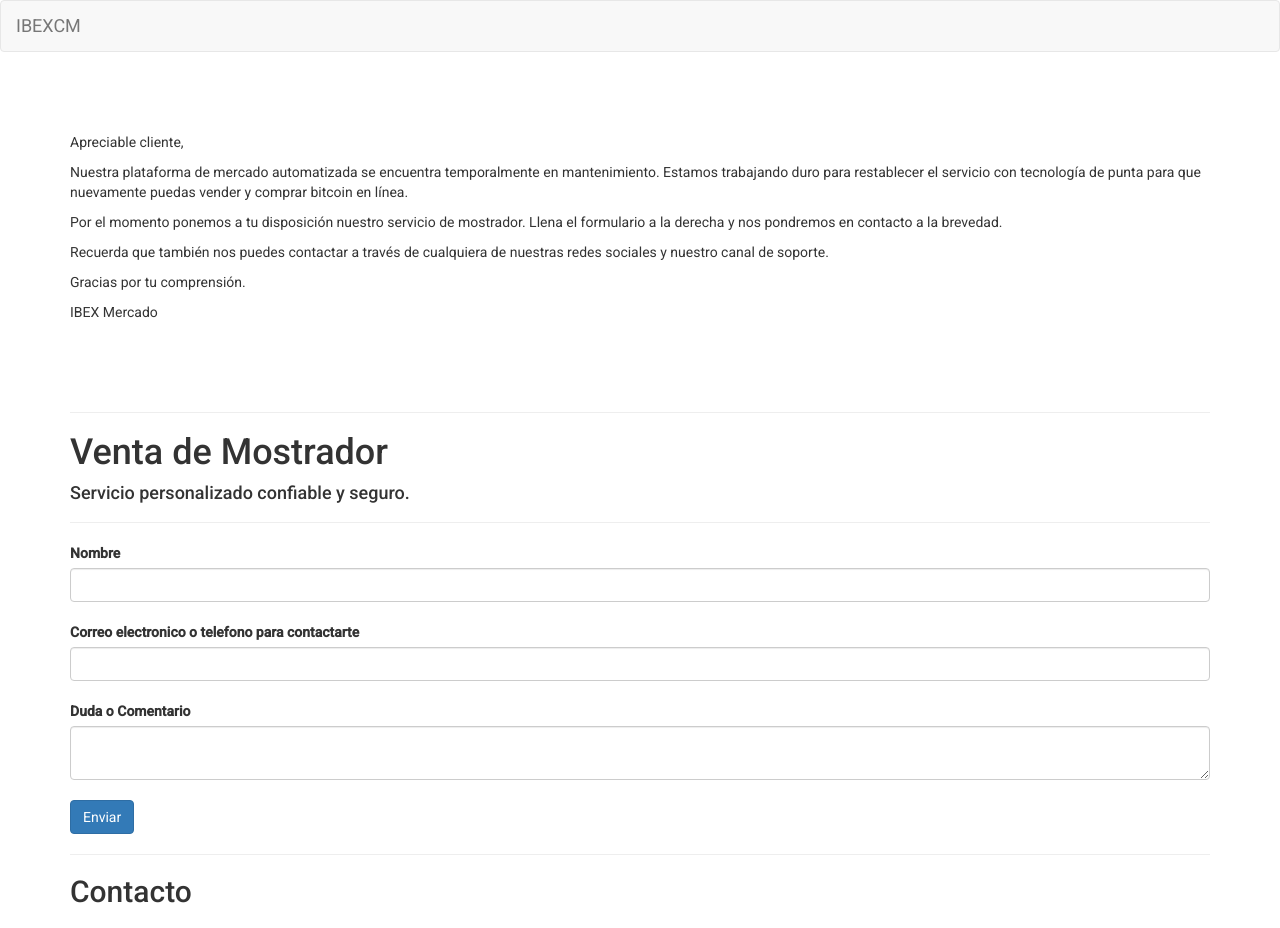
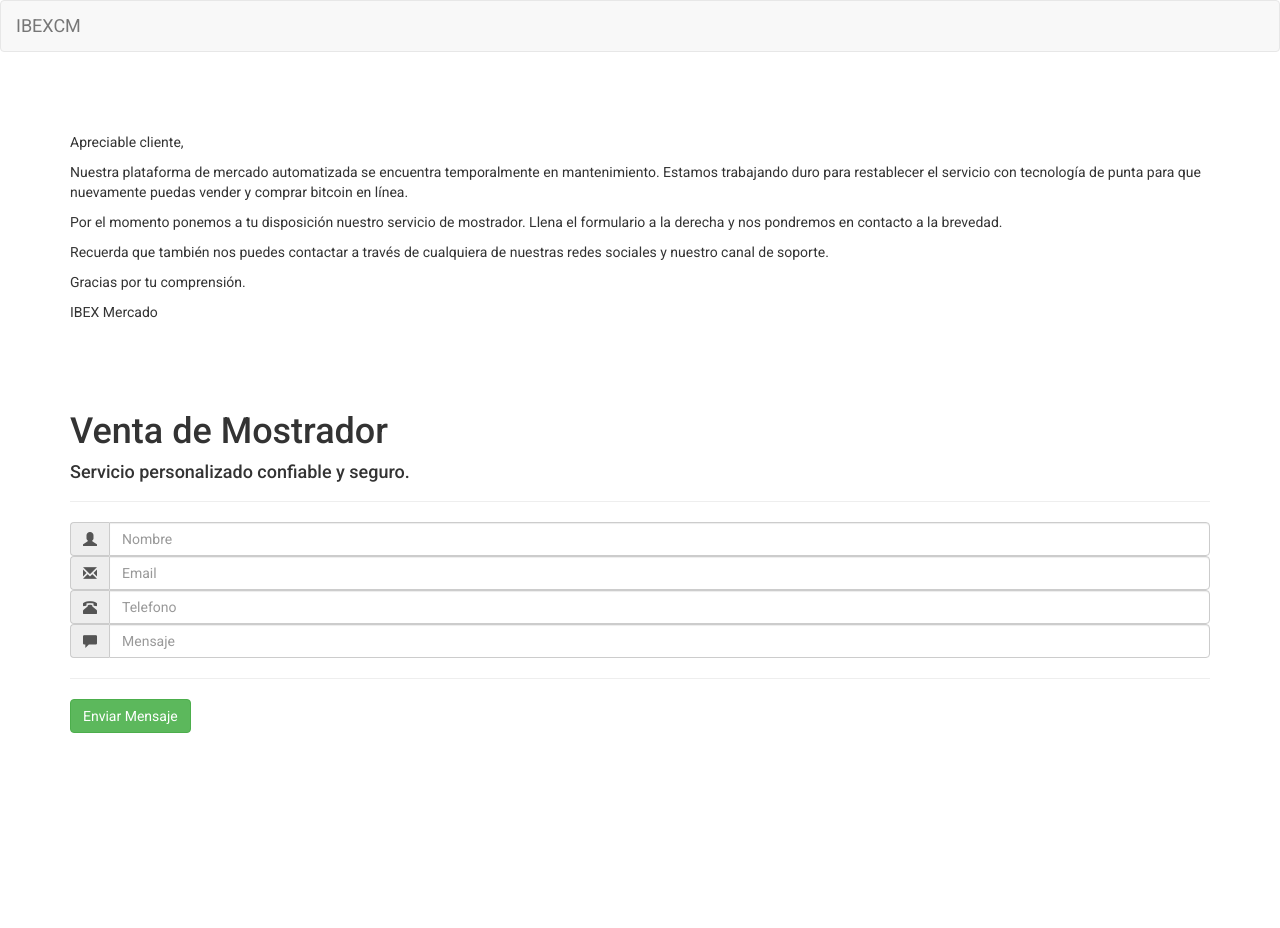
Before and after one commit to Locottus/Ibex, an Angular app: page / in a window 1280 px wide. Shown: the top 928 px of the page. After the commit the page ends 800 px from the top, so only its background shows below. Built offline with nearby package versions, Linux system fonts and the light colour scheme.

Commit message:
almost working webpage

```diff
--- a/src/app/construccion/construccion.component.html
+++ b/src/app/construccion/construccion.component.html
@@ -19,7 +19,7 @@
 
 
 
-    <div class="right center">
+    <!-- <div class="right center">
         <hr>
         <h1>Venta de Mostrador</h1>
         <h4>Servicio personalizado confiable y seguro.</h4>
@@ -34,7 +34,37 @@
     </div>
     <hr>
 
-    <h2 >Contacto</h2>
-    <h3>info@ibexcm.com</h3>
-    <h3>+502 22966350</h3>
   </div>
+   -->
+
+
+
+  <div class="" >
+
+
+    <h1>Venta de Mostrador</h1>
+    <h4>Servicio personalizado confiable y seguro.</h4>
+    <hr>
+    <div class="input-group">
+        <span class="input-group-addon"><i class="glyphicon glyphicon-user"></i></span>
+        <input id="nombre" type="text" class="form-control" name="nombre" placeholder="Nombre" [(ngModel)]="nombre" >
+      </div>
+      <div class="input-group">
+        <span class="input-group-addon"><i class="glyphicon glyphicon-envelope"></i></span>
+        <input id="email" type="text" class="form-control" name="email" placeholder="Email"  [(ngModel)]="fromEmail" >
+      </div>
+
+      <div class="input-group">
+        <span class="input-group-addon"><i class="glyphicon glyphicon-phone-alt"></i></span>
+        <input id="telefono" type="text" class="form-control" name="telefono" placeholder="Telefono">
+      </div>
+
+      <div class="input-group">
+        <span class="input-group-addon"><i class="glyphicon glyphicon-comment"></i></span>
+        <input id="message" type="text" ti class="form-control" name="message" placeholder="Mensaje" mdbInput [(ngModel)]="msg">
+      </div>
+    <hr>
+      <div class="input-group">
+        <button class="btn btn-success " (click)="enviarForma()">        Enviar Mensaje          </button>
+        </div>
+    </div>
--- a/src/app/construccion/construccion.component.ts
+++ b/src/app/construccion/construccion.component.ts
@@ -17,6 +17,7 @@
 
   nombre = '';
   fromEmail = '';
+  telefono = '';
   toEmail = 'herlich@gmail.com';
   msg = '';
   subject = 'Mensaje de Pagina Web';
@@ -27,6 +28,7 @@
           "from": "noreplay@ibexcm.com",
           "msg": 'nombre de quien envia el mensaje: ' + this.nombre +
            ' email de quien envia el mensaje: ' + this.fromEmail +
+           ' telefono de quien envia el mensaje: ' + this.telefono +
            ' mensaje: ' + this.msg,
           "to": this.toEmail,
           "subject": "Mensaje desde pagina web"
@@ -45,13 +47,14 @@
     }
 
   enviarForma() {
-    console.log(this.nombre + ' ' + this.fromEmail + ' ' + this.msg + ' ' + this.subject);
-    if (this.msg.length > 0 && this.fromEmail.length > 0 && this.nombre.length > 0){
+    console.log(this.nombre + ' ' + this.fromEmail + ' ' + this.msg + ' ' + this.subject + ' '+ this.telefono);
+    if (this.msg.length > 0 && this.fromEmail.length > 0 && this.nombre.length > 0 && this.telefono.length > 0){
       this.httpPostFunction();
       alert('El mensaje ha sido enviado.');
       this.msg = '';
       this.fromEmail = '';
       this.nombre = '';
+      this.telefono = '';
     } else {
       alert('Por favor llene los campos.');
     }
--- a/src/index.html
+++ b/src/index.html
@@ -11,5 +11,8 @@
 </head>
 <body>
   <app-root></app-root>
+  <div>
+    <script id=ze-snippet src="https://static.zdassets.com/ekr/snippet.js?key=52b88740-ebcc-4f1c-81e1-4fd827f40adf"></script>
+  </div>
 </body>
 </html>
```
